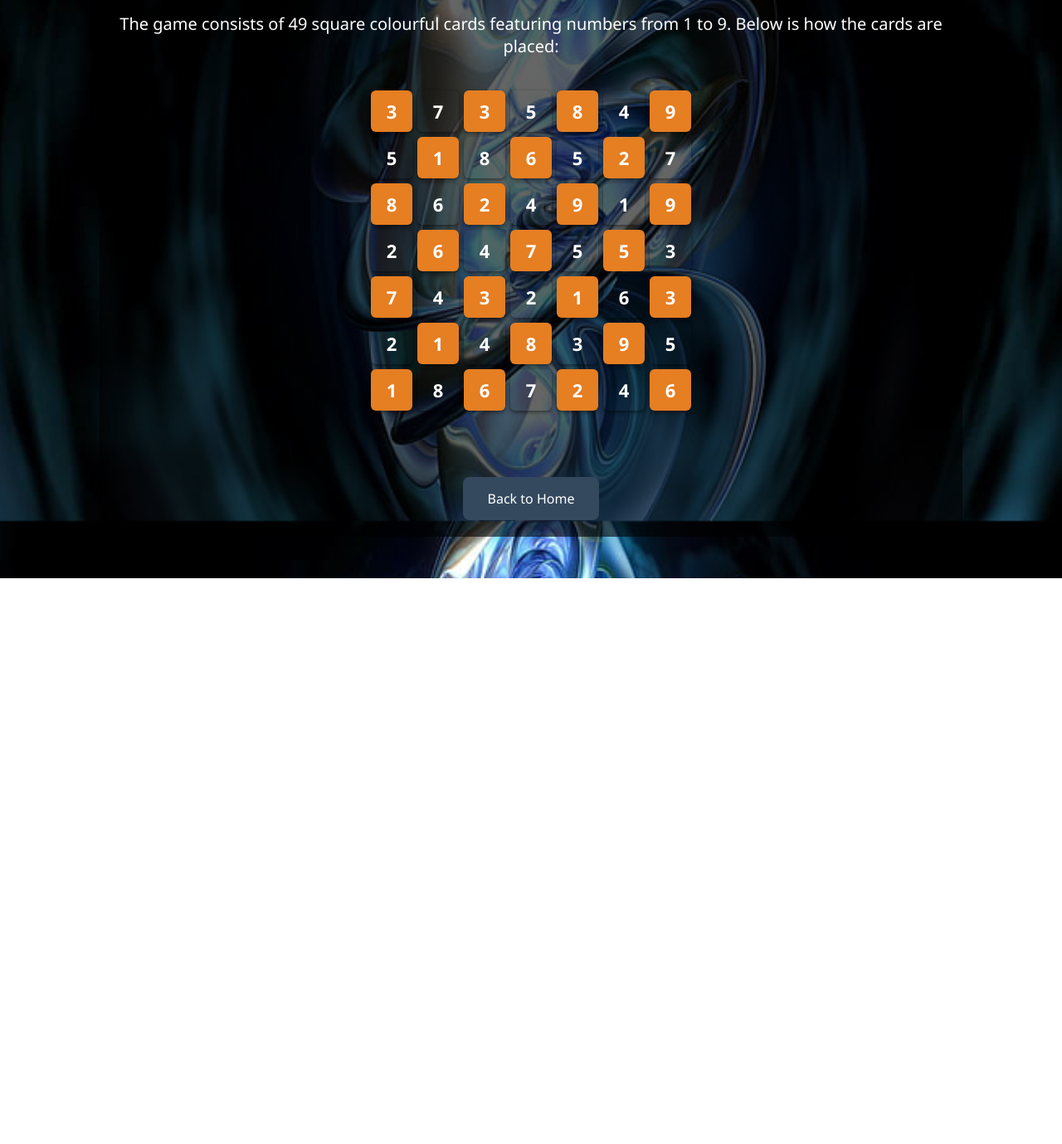
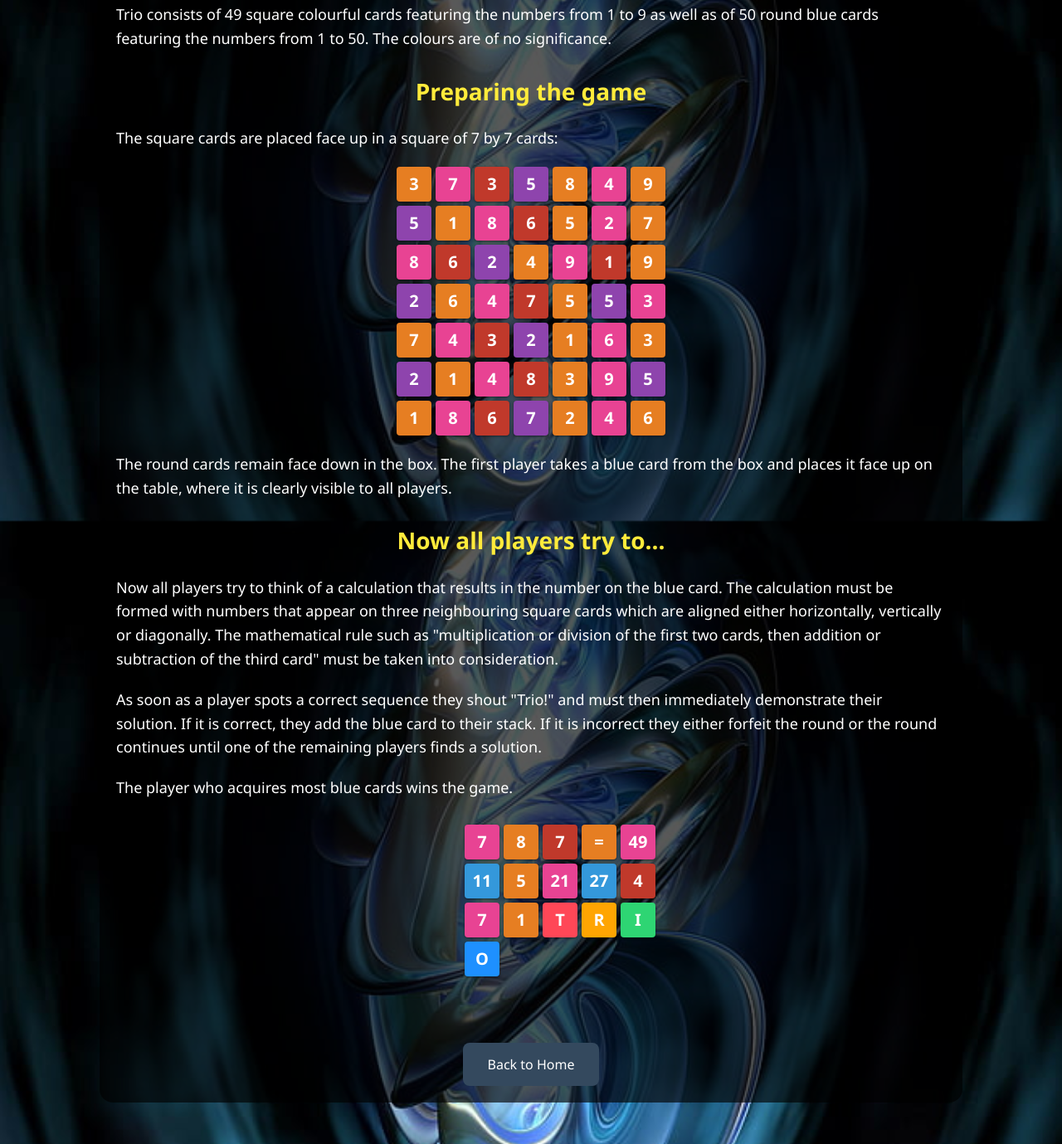
Before and after one commit to hasan-aydinoglu/trio-web-lastVersion, a plain HTML site: page howtoplay.html in a window 1280 px wide. Shown: the part 172-1551 px from the top of the page at 83% size. Before the commit the page ends 869 px from the top, so only its background shows below. Drawn offline with Linux system fonts and the light colour scheme.

Commit message:
i made last updates

```diff
--- a/howtoplay.css
+++ b/howtoplay.css
@@ -11,20 +11,27 @@ body {
   max-width: 1000px;
   margin: 50px auto;
   padding: 20px;
-  background-color: rgba(0, 0, 0, 0.6);
+  background-color: rgba(0, 0, 0, 0.65);
   border-radius: 16px;
-  animation: fadeIn 1s ease;
 }
 
 h1 {
-  font-size: 48px;
+  font-size: 42px;
   margin-bottom: 20px;
   color: #fff;
 }
 
+h2 {
+  font-size: 28px;
+  margin-top: 30px;
+  color: #ffeb3b;
+}
+
 p {
-  font-size: 20px;
-  margin-bottom: 40px;
+  font-size: 18px;
+  text-align: left;
+  line-height: 1.6;
+  margin: 20px 0;
 }
 
 .back-button {
@@ -35,61 +42,44 @@ p {
   color: #fff;
   text-decoration: none;
   border-radius: 8px;
-  transition: background 0.3s;
 }
 
-.back-button:hover {
-  background-color: #2c3e50;
-}
-
-/* Oyun tablosu stilleri */
 .game-board {
   display: grid;
-  grid-template-columns: repeat(7, 50px);
-  gap: 6px;
+  grid-template-columns: repeat(7, 42px);
+  gap: 5px;
   justify-content: center;
-  margin: 30px auto;
+  margin: 20px auto;
 }
 
 .cell {
-  width: 50px;
-  height: 50px;
+  width: 42px;
+  height: 42px;
   display: flex;
   justify-content: center;
   align-items: center;
-  font-size: 22px;
+  font-size: 20px;
   font-weight: bold;
   color: #fff;
-  border-radius: 6px;
-  box-shadow: 0 2px 5px rgba(0,0,0,0.5);
+  border-radius: 4px;
+  box-shadow: 0 1px 3px rgba(0,0,0,0.5);
 }
 
-/* Yeni renk tonları */
-.cell.orange {
-  background-color: #e67e22; /* turuncu */
+.orange { background-color: #e67e22; }
+.pink   { background-color: #e84393; }
+.red    { background-color: #c0392b; }
+.purple { background-color: #8e44ad; }
+.blue   { background-color: #3498db; }
+.t      { background-color: #ff4757; }
+.r      { background-color: #ffa502; }
+.i      { background-color: #2ed573; }
+.o      { background-color: #1e90ff; }
+
+.mini-board {
+  display: grid;
+  grid-template-columns: repeat(5, 42px);
+  gap: 5px;
+  justify-content: right;
+  margin: 30px auto;
+  max-width: 300px;
 }
-
-.cell.purple {
-  background-color: #8e44ad; /* mor */
-}
-
-.cell.red {
-  background-color: #c0392b; /* kırmızı */
-}
-
-.cell.yellow {
-  background-color: #f1c40f; /* sarı */
-  color: #000;
-}
-
-/* Fade-in animasyon */
-@keyframes fadeIn {
-  from {
-    opacity: 0;
-    transform: translateY(30px);
-  }
-  to {
-    opacity: 1;
-    transform: translateY(0);
-  }
-}
--- a/howtoplay.html
+++ b/howtoplay.html
@@ -7,65 +7,104 @@
 </head>
 <body>
   <div class="container">
-    <h1>How to Play Trio</h1>
-    <p>The game consists of 49 square colourful cards featuring numbers from 1 to 9. Below is how the cards are placed:</p>
+    <h1>TRIO - Instructions</h1>
+
+    <div class="instructions">
+      <p>Trio consists of 49 square colourful cards featuring the numbers from 1 to 9 as well as of 50 round blue cards featuring the numbers from 1 to 50. The colours are of no significance.</p>
+
+      <h2>Preparing the game</h2>
+      <p>The square cards are placed face up in a square of 7 by 7 cards:</p>
 
       <div class="game-board">
+        <!-- 7x7 tablo -->
         <div class="cell orange">3</div>
         <div class="cell pink">7</div>
-      <div class="cell orange">3</div>
-      <div class="cell pink">5</div>
+        <div class="cell red">3</div>
+        <div class="cell purple">5</div>
         <div class="cell orange">8</div>
         <div class="cell pink">4</div>
         <div class="cell orange">9</div>
 
-      <div class="cell pink">5</div>
+        <div class="cell purple">5</div>
         <div class="cell orange">1</div>
         <div class="cell pink">8</div>
-      <div class="cell orange">6</div>
-      <div class="cell pink">5</div>
-      <div class="cell orange">2</div>
-      <div class="cell pink">7</div>
+        <div class="cell red">6</div>
+        <div class="cell orange">5</div>
+        <div class="cell pink">2</div>
+        <div class="cell orange">7</div>
 
-      <div class="cell orange">8</div>
-      <div class="cell pink">6</div>
-      <div class="cell orange">2</div>
-      <div class="cell pink">4</div>
-      <div class="cell orange">9</div>
-      <div class="cell pink">1</div>
+        <div class="cell pink">8</div>
+        <div class="cell red">6</div>
+        <div class="cell purple">2</div>
+        <div class="cell orange">4</div>
+        <div class="cell pink">9</div>
+        <div class="cell red">1</div>
         <div class="cell orange">9</div>
 
-      <div class="cell pink">2</div>
+        <div class="cell purple">2</div>
         <div class="cell orange">6</div>
         <div class="cell pink">4</div>
-      <div class="cell orange">7</div>
-      <div class="cell pink">5</div>
+        <div class="cell red">7</div>
         <div class="cell orange">5</div>
+        <div class="cell purple">5</div>
         <div class="cell pink">3</div>
 
         <div class="cell orange">7</div>
         <div class="cell pink">4</div>
-      <div class="cell orange">3</div>
-      <div class="cell pink">2</div>
+        <div class="cell red">3</div>
+        <div class="cell purple">2</div>
         <div class="cell orange">1</div>
         <div class="cell pink">6</div>
         <div class="cell orange">3</div>
 
-      <div class="cell pink">2</div>
+        <div class="cell purple">2</div>
         <div class="cell orange">1</div>
         <div class="cell pink">4</div>
-      <div class="cell orange">8</div>
-      <div class="cell pink">3</div>
-      <div class="cell orange">9</div>
-      <div class="cell pink">5</div>
+        <div class="cell red">8</div>
+        <div class="cell orange">3</div>
+        <div class="cell pink">9</div>
+        <div class="cell purple">5</div>
 
         <div class="cell orange">1</div>
         <div class="cell pink">8</div>
-      <div class="cell orange">6</div>
-      <div class="cell pink">7</div>
+        <div class="cell red">6</div>
+        <div class="cell purple">7</div>
         <div class="cell orange">2</div>
         <div class="cell pink">4</div>
         <div class="cell orange">6</div>
+      </div>
+
+      <p>The round cards remain face down in the box. The first player takes a blue card from the box and places it face up on the table, where it is clearly visible to all players.</p>
+
+      <h2>Now all players try to...</h2>
+      <p>Now all players try to think of a calculation that results in the number on the blue card. The calculation must be formed with numbers that appear on three neighbouring square cards which are aligned either horizontally, vertically or diagonally. The mathematical rule such as "multiplication or division of the first two cards, then addition or subtraction of the third card" must be taken into consideration.</p>
+
+      <p>As soon as a player spots a correct sequence they shout "Trio!" and must then immediately demonstrate their solution. If it is correct, they add the blue card to their stack. If it is incorrect they either forfeit the round or the round continues until one of the remaining players finds a solution.</p>
+
+      <p>The player who acquires most blue cards wins the game.</p>
+
+      <!-- Çapraz TRIO mini tablo -->
+      <div class="mini-board">
+        <div class="cell pink">7</div>
+        <div class="cell orange">8</div>
+        <div class="cell red">7</div>
+        <div class="cell orange">=</div>
+        <div class="cell pink">49</div>
+
+        <div class="cell blue">11</div>
+        <div class="cell orange">5</div>
+        <div class="cell pink">21</div>
+
+        <div class="cell blue">27</div>
+        <div class="cell red">4</div>
+        <div class="cell pink">7</div>
+        <div class="cell orange">1</div>
+
+        <div class="cell t">T</div>
+        <div class="cell r">R</div>
+        <div class="cell i">I</div>
+        <div class="cell o">O</div>
+      </div>
     </div>
 
     <a href="index.html" class="back-button">Back to Home</a>
```
Also changed, not shown: 2 other files. Lines whose indentation alone changed are shown as unchanged.
